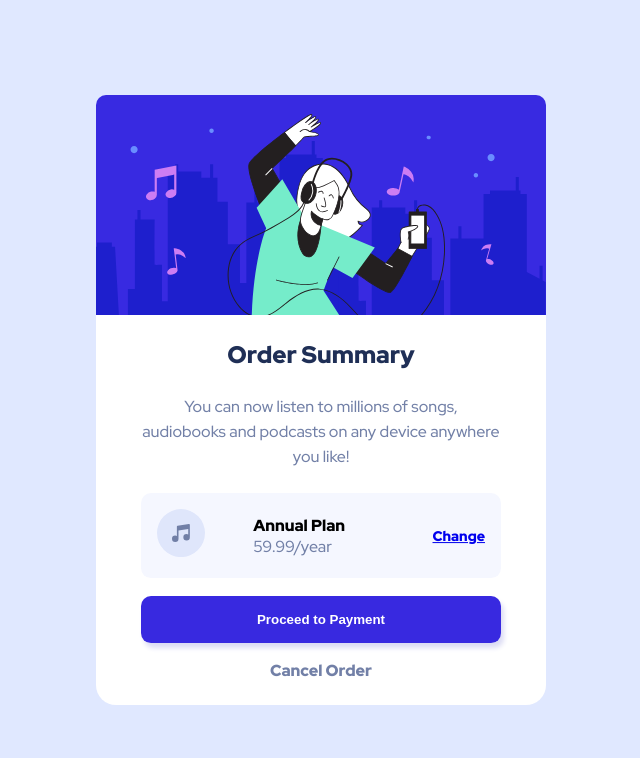
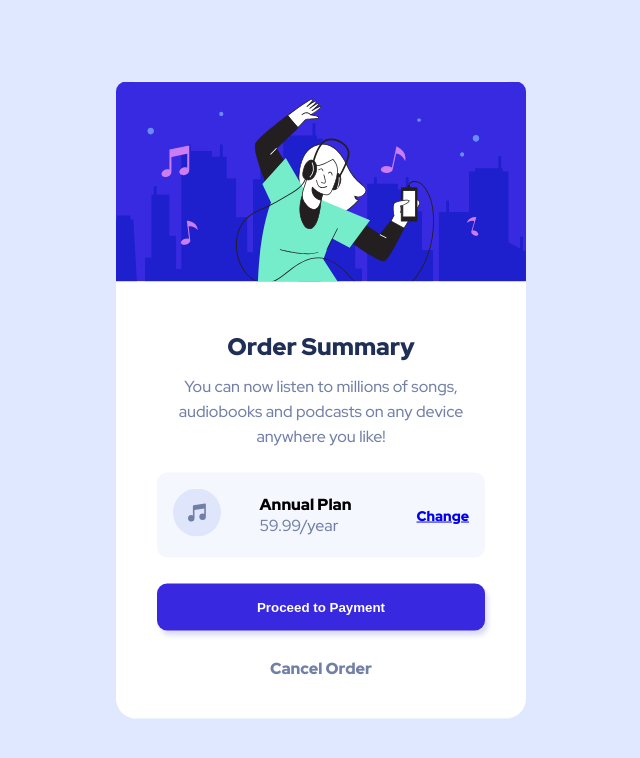
Before and after one commit to OscarAnillo/order-summary-fe, a React (Create React App) app: page / in a window 1280 px wide. Shown: the top 758 px of the page, without its empty margins (319-959 px from the left). Built offline with nearby package versions, Linux system fonts and the light colour scheme.

Commit message:
add updated with media query

```diff
--- a/src/App.css
+++ b/src/App.css
@@ -23,7 +23,7 @@ img {
   left: 50%;
   transform: translate(-50%, -50%);
   width: 90%;
-  max-width: 450px;
+  max-width: 410px;
   margin: auto;
   border-radius: 20px;
   background-color: #fff;
@@ -114,3 +114,18 @@ img {
   cursor: pointer;
   color: rgb(118, 108, 241);
 }
+
+@media (min-width: 760px){
+  .container {
+    padding: 1.2em 0 2.5em 0;
+  }
+  .text h2 {
+    padding: 1em 0 .5em 0;
+    color: hsl(223, 47%, 23%);
+    font-weight: 900;
+  }
+
+  .text button {
+    margin: 2em 0;
+  }
+}
```
